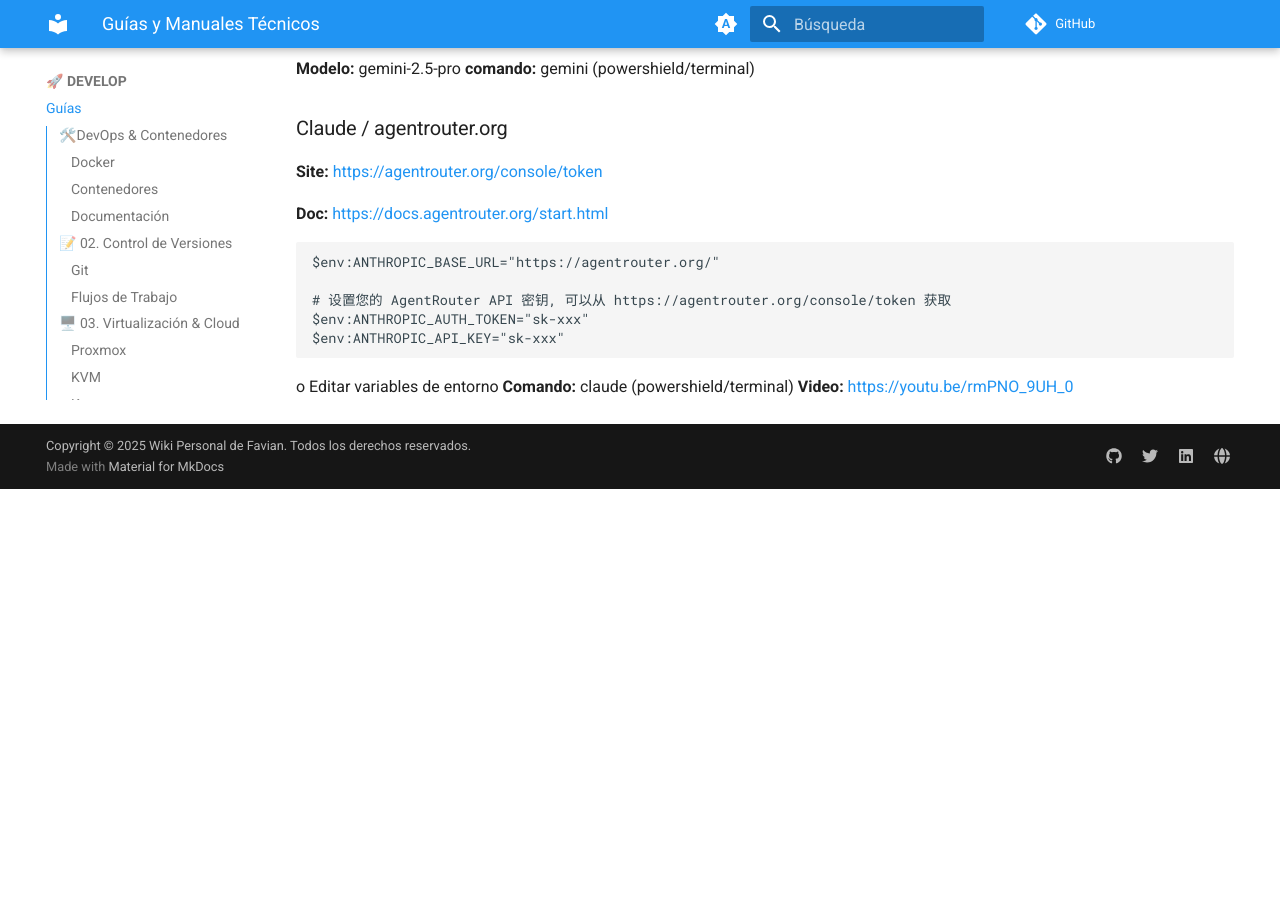
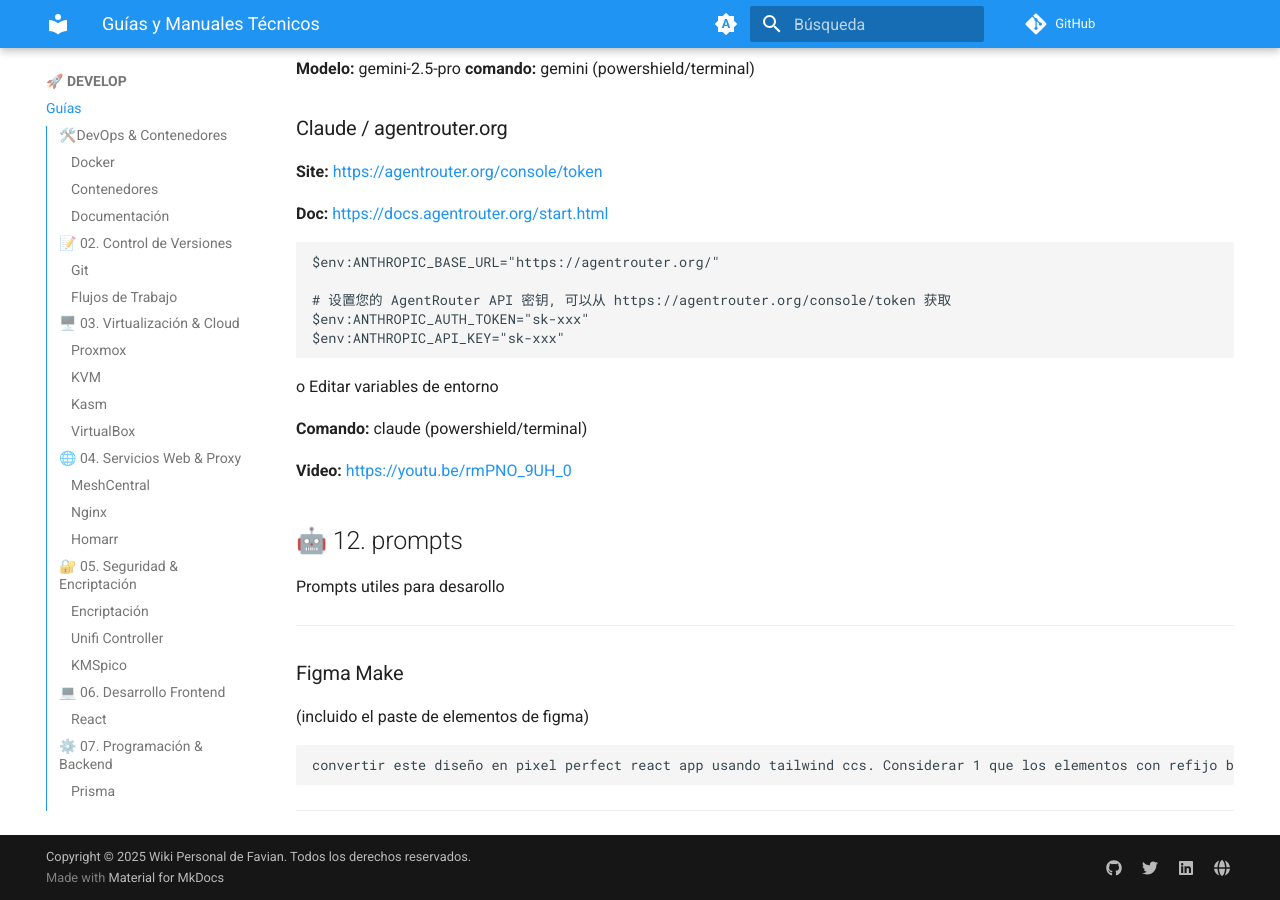
Before and after one commit to fabinnerself/fabiWiki, an MkDocs documentation site: the page built from docs/DEVELOP/guias/index.md, in a window 1280 px wide and 900 px high, scrolled down 14616 px. Built offline with MkDocs 1.6.1 and Material for MkDocs 9.7.7, drawn with Linux system fonts in a browser that asks for light colours; before the commit the page ends 15105 px from its top, so only the background shows below that.

Commit message:
upd promts

````diff
--- a/docs/DEVELOP/guias/index.md
+++ b/docs/DEVELOP/guias/index.md
@@ -695,5 +695,20 @@ $env:ANTHROPIC_API_KEY="sk-xxx"
 ```
 
 o Editar variables de entorno
+
 **Comando:** claude  (powershield/terminal)
+
 **Video:** https://youtu.be/rmPNO_9UH_0
+
+
+## 🤖 12. prompts
+
+Prompts utiles para desarollo
+
+---
+### Figma Make
+(incluido el paste de elementos de figma)
+```
+convertir este diseño en pixel perfect react app usando tailwind ccs. Considerar 1 que los elementos con refijo btn_(primary/secondary/terciary) seran botones. 2 que los elementos con prefijo card_ son tarjetas. 4 los elementos con prefijo link_ son links a la misma pagina y secciones 4 el codigo generado debe ser responsivo
+```
+---
````
